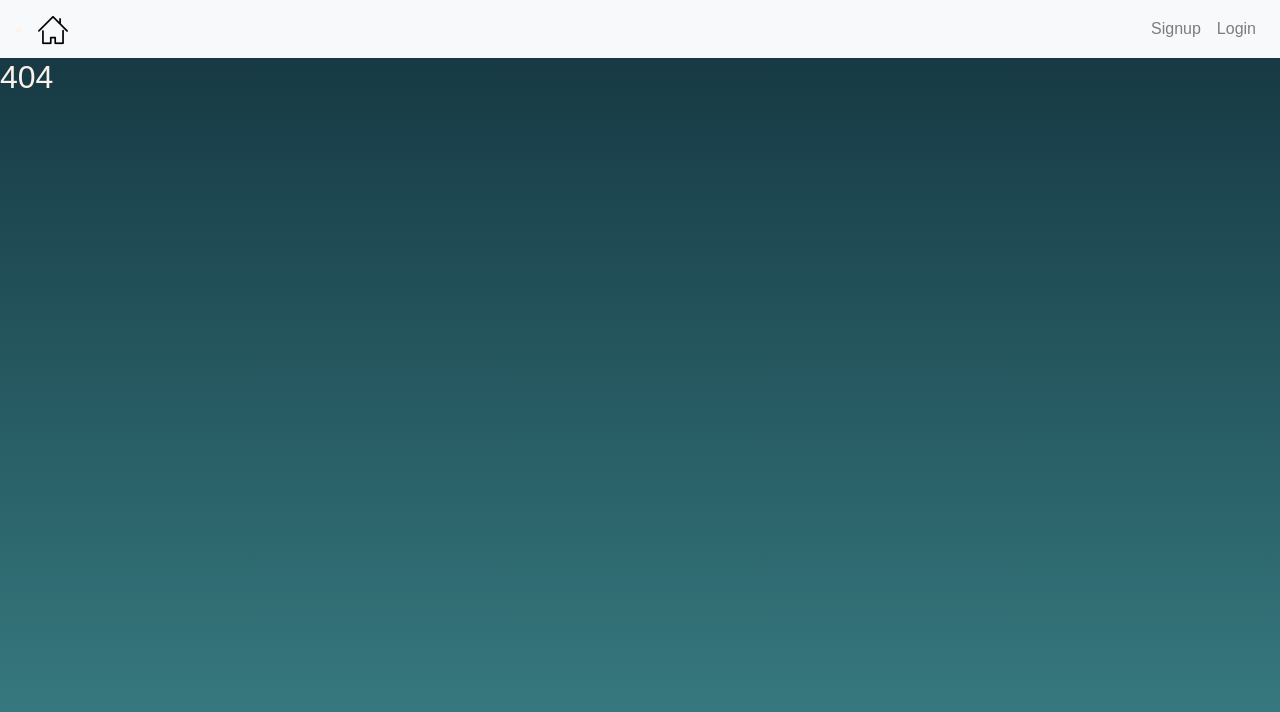
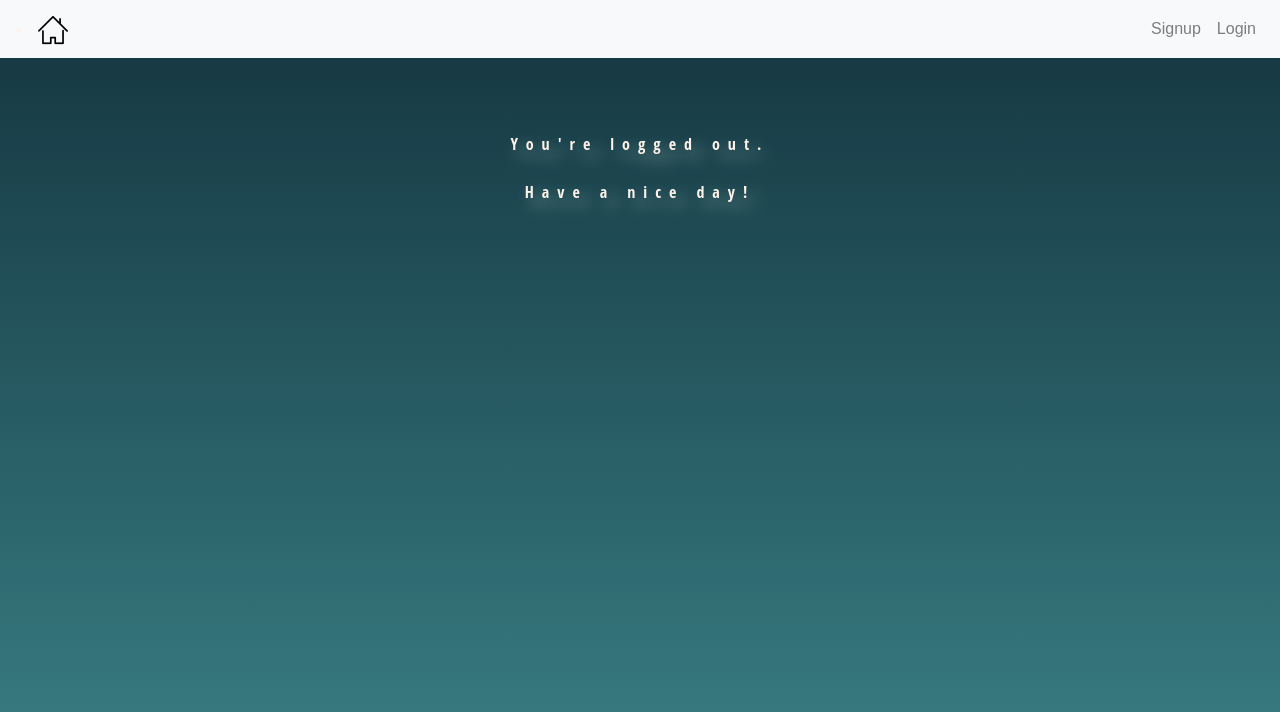
Before and after one commit to projectremindful/remindful, a React (Create React App) app in the folder client/: page /logout in a window 1280 px wide. Before the commit this address had no page. Shown: the top 712 px of the page. Built offline with nearby package versions, Linux system fonts and the light colour scheme.

Commit message:
added logout page

```diff
--- a/client/src/components/App.jsx
+++ b/client/src/components/App.jsx
@@ -3,6 +3,7 @@ import { Route, Switch } from 'react-router-dom';
 import Home from './pages/Home';
 import AllMemories from './pages/AllMemories';
 import Login from './pages/Login';
+import Logout from './pages/Logout';
 import Reminder from './pages/Reminder';
 import Profile from './pages/Profile';
 import Signup from './pages/Signup';
@@ -26,6 +27,7 @@ class App extends Component {
           <Route path="/" exact component={Home} />
           <Route path="/signup" component={Signup} />
           <Route path="/login" component={Login} />
+          <Route path="/logout" component={Logout} />
           <Route path="/profile" component={Profile} />
           <Route path="/all-memories" component={AllMemories} />
           <Route path="/reminder/:id" component={Reminder} />
--- /dev/null
+++ b/client/src/components/pages/Logout.jsx
@@ -0,0 +1,18 @@
+import React, { Component } from 'react';
+
+class Logout extends Component {
+  constructor(props) {
+    super(props);
+    this.state = {};
+  }
+  render() {
+    return (
+      <div className="logout">
+      <p>You're logged out.</p>
+      <p>Have a nice day!</p>
+      </div>
+    );
+  }
+}
+
+export default Logout;
--- a/client/src/components/pages/Profile.jsx
+++ b/client/src/components/pages/Profile.jsx
@@ -48,7 +48,6 @@ export default class Profile extends Component {
 
     const uploadData = new FormData();
     // imgUrl => this name has to be the same as in the model since we pass
-    // req.body to .create() method when creating a new profile picture in '/api/memories/create' POST route
     uploadData.append("imgUrl", e.target.files[0]);
     this.service
       .handleUpload(uploadData)
--- a/client/src/styles/index.scss
+++ b/client/src/styles/index.scss
@@ -116,3 +116,12 @@ h2 {
   flex-direction: column;
   align-content: center;
 }
+
+.logout {
+  font-family: 'Open Sans Condensed', sans-serif;
+  text-align:center;
+  line-height:2em;
+  padding-top:70px;
+  letter-spacing: .5em;
+  text-shadow: 0.5em 0.5em 1em #9cb8b3;
+}
```
Also changed, not shown: client/src/components/pages/AddMemory.jsx (+12 -12 lines), 1 other file (tests, documents, lock files or other folders).
